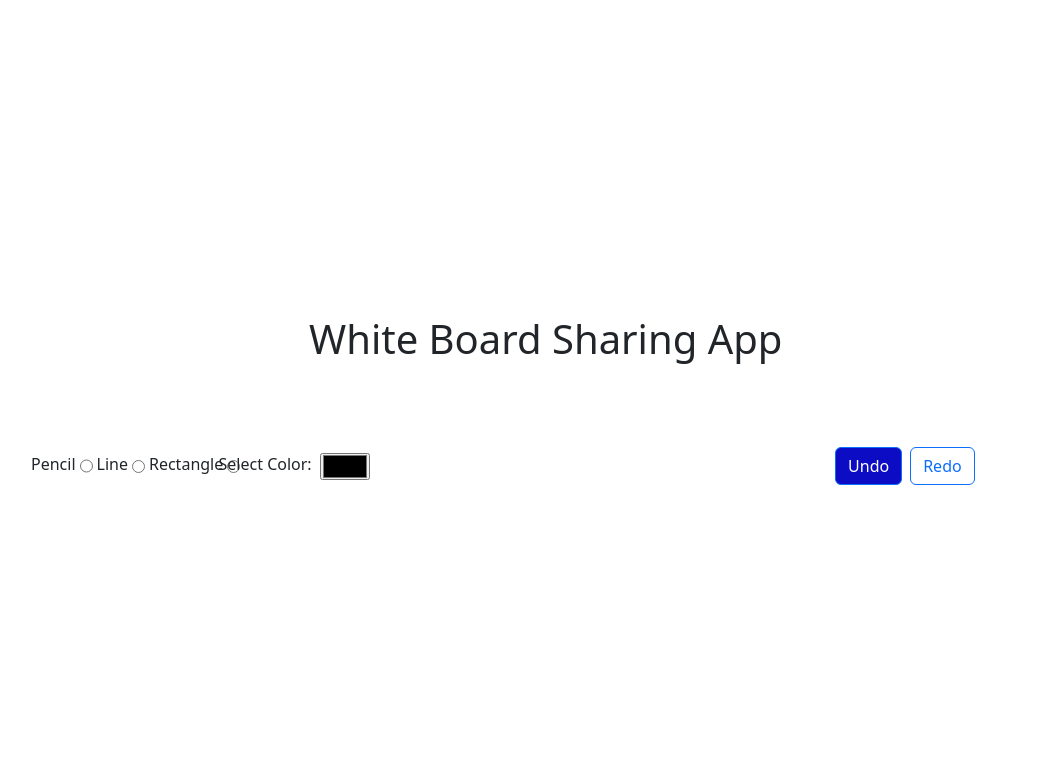
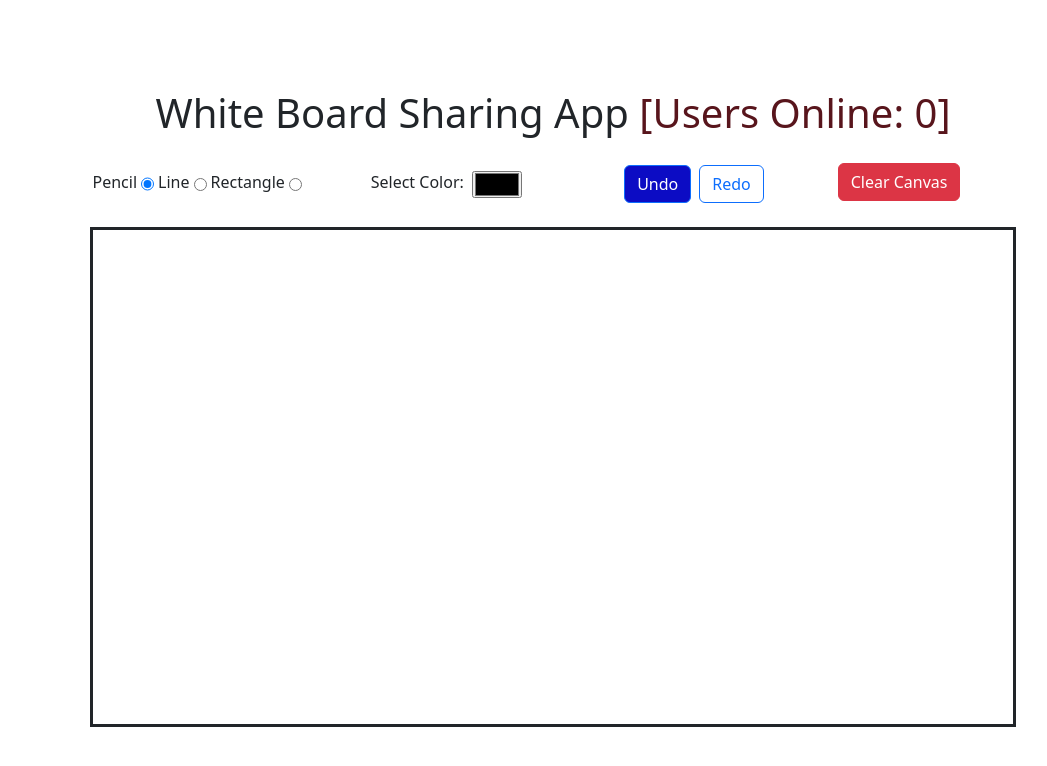
Before and after one commit to guptamudit/Live-WhiteBoard-Sharing, a React (Vite) app in the folder frontend/: page /1 in a window 1280 px wide. Shown: the top 766 px of the page, without its empty margins (17-1064 px from the left). Built offline with nearby package versions, Linux system fonts and the light colour scheme.

Commit message:
Added Whiteboard

```diff
--- /dev/null
+++ b/frontend/src/components/Whiteboard/Whiteboard.jsx
@@ -0,0 +1,8 @@
+import React from "react";
+import "./Whiteboard.css";
+
+const Whiteboard = () => {
+  return <canvas className="border border-dark border-3  h-100 w-100"></canvas>;
+};
+
+export default Whiteboard;
--- a/frontend/src/pages/RoomPage/RoomPage.css
+++ b/frontend/src/pages/RoomPage/RoomPage.css
@@ -0,0 +1,3 @@
+.canvas-box {
+  height: 500px;
+}
--- a/frontend/src/pages/RoomPage/RoomPage.jsx
+++ b/frontend/src/pages/RoomPage/RoomPage.jsx
@@ -1,21 +1,26 @@
 import React, { useState } from "react";
 import "./RoomPage.css";
+import Whiteboard from "../../components/Whiteboard/Whiteboard";
 
 const RoomPage = () => {
   const [tool, setTool] = useState("Pencil");
-  const [color, setColor] = useState("Black");
+  const [color, setColor] = useState("black");
 
   return (
     <div className="container">
       <div className="row">
-        <h1 className="text-center py-5">White Board Sharing App</h1>
-        <div className="col-md-12 gap-3 px-5  mt-4 mb-5 d-flex align-items-center justify-content-between">
-          <div className="d-flex col-md-2  justify-content-between gap-1">
+        <h1 className="text-center py-3">
+          White Board Sharing App{" "}
+          <span className="text-danger-emphasis">[Users Online: 0]</span>
+        </h1>
+        <div className="col-md-10 mx-auto  px-5   mb-3 d-flex align-items-center justify-content-center">
+          <div className="d-flex col-md-2  justify-content-center gap-1">
             <div className="d-flex gap-1 ">
               <label htmlFor="Pencil">Pencil</label>
               <input
                 type="radio"
                 name="tool"
+                checked={tool === "Pencil"}
                 value="Pencil"
                 id="Pencil"
                 className="mt-1"
@@ -28,6 +33,7 @@
                 type="radio"
                 name="tool"
                 value="Line"
+                checked={tool === "Line"}
                 id="Line"
                 className="mt-1"
                 onChange={(e) => setTool(e.target.value)}
@@ -38,15 +44,16 @@
               <input
                 type="radio"
                 name="tool"
-                value="Rectangle"
-                id="Rectangle"
+                value="Rect"
+                id="Rect"
+                checked={tool === "Rect"}
                 className="mt-1"
                 onChange={(e) => setTool(e.target.value)}
               />
             </div>
           </div>
-          <div className="col-md-7">
-            <div className="d-flex  align-items-center">
+          <div className="col-md-3 mx-auto">
+            <div className="d-flex  align-items-center justify-content-center ">
               <label htmlFor="color">Select Color: </label>
               <input
                 type="color"
@@ -61,6 +68,12 @@
             <button className="btn btn-primary mt-1">Undo</button>
             <button className="btn btn-outline-primary mt-1">Redo</button>
           </div>
+          <div className="col-md-2">
+            <button className="btn btn-danger">Clear Canvas</button>
+          </div>
+        </div>
+        <div className="col-md-10 mx-auto mt-2 canvas-box">
+          <Whiteboard />
         </div>
       </div>
     </div>
```
Also changed, not shown: frontend/src/components/Whiteboard/Whiteboard.css (added), frontend/src/components/Whiteboard/index.css (deleted), frontend/src/components/Whiteboard/index.jsx (deleted).
